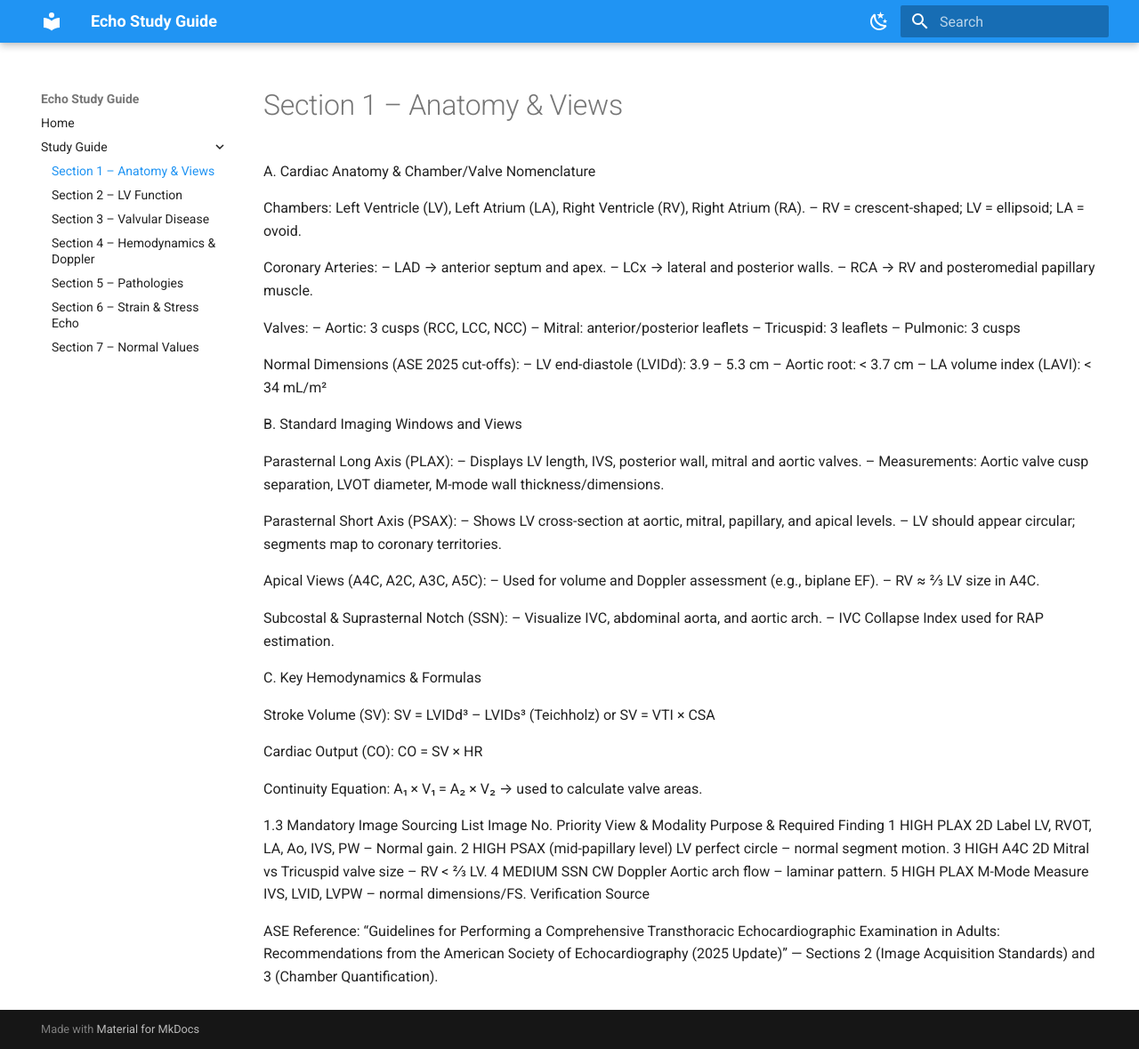
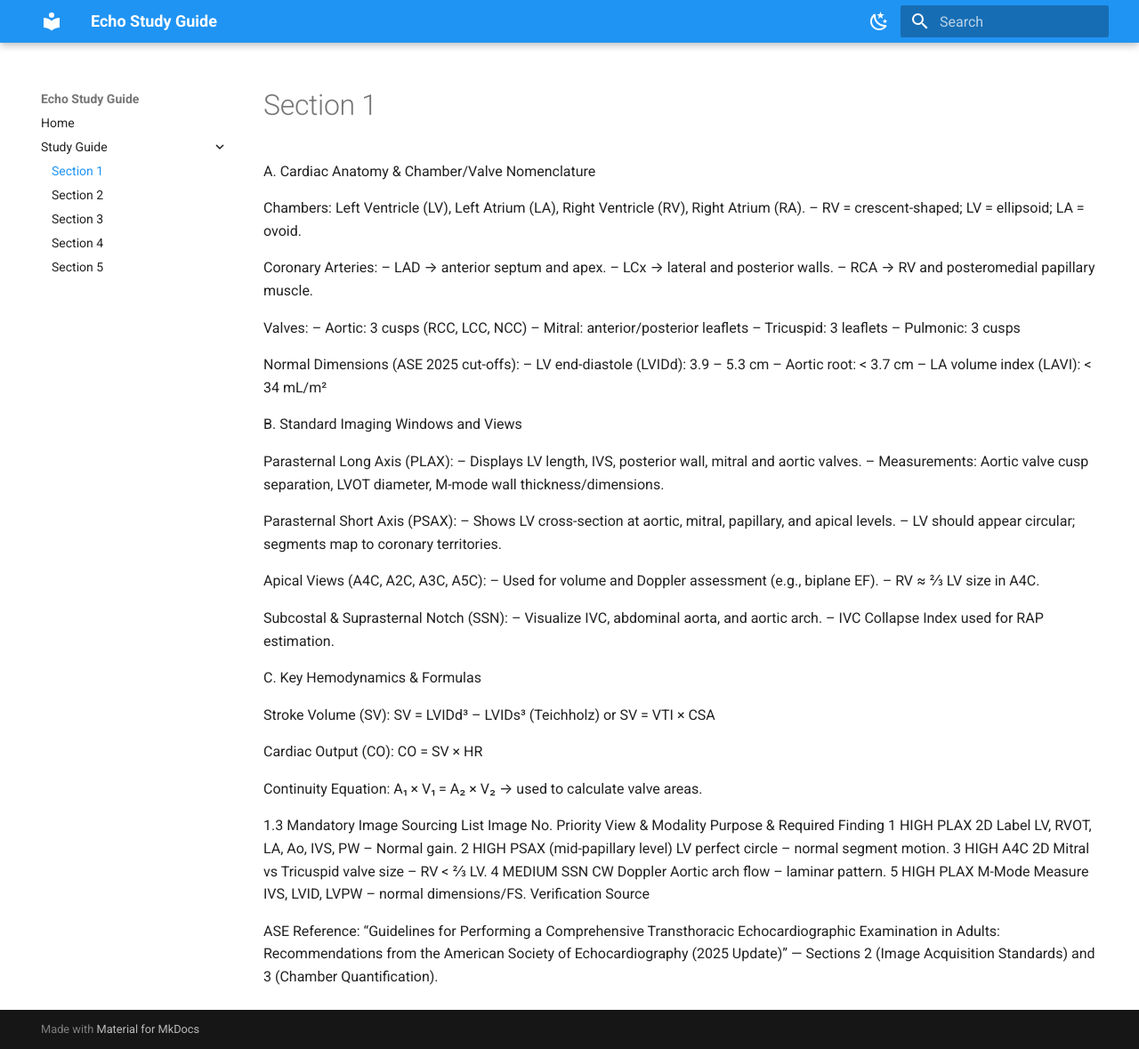
Before and after one commit to webworks1/echo-study-guide, an MkDocs documentation site: the page built from docs/study-guide/section1-anatomy.md, in a window 1280 px wide and 1179 px high. Shown: the whole window at 89% size. Built offline with MkDocs 1.6.1 and Material for MkDocs 9.7.7, drawn with Linux system fonts in a browser that asks for light colours.

Commit message:
Update mkdocs.yml

```diff
--- a/mkdocs.yml
+++ b/mkdocs.yml
@@ -44,10 +44,8 @@ plugins:
 nav:
   - Home: index.md
   - Study Guide:
-      - Section 1 – Anatomy & Views: study-guide/section1-anatomy.md
-      - Section 2 – LV Function: study-guide/section2-lv-function.md
-      - Section 3 – Valvular Disease: study-guide/section3-valves.md
-      - Section 4 – Hemodynamics & Doppler: study-guide/section4-hemodynamics.md
-      - Section 5 – Pathologies: study-guide/section5-pathologies.md
-      - Section 6 – Strain & Stress Echo: study-guide/section6-strain-stress.md
-      - Section 7 – Normal Values: study-guide/section7-normal-values.md
+      - Section 1: study-guide/section1-anatomy.md
+      - Section 2: study-guide/section2-lv-function.md
+      - Section 3: study-guide/section3-valves.md
+      - Section 4: study-guide/section4-hemodynamics.md
+      - Section 5: study-guide/section5-pathology.md
```
